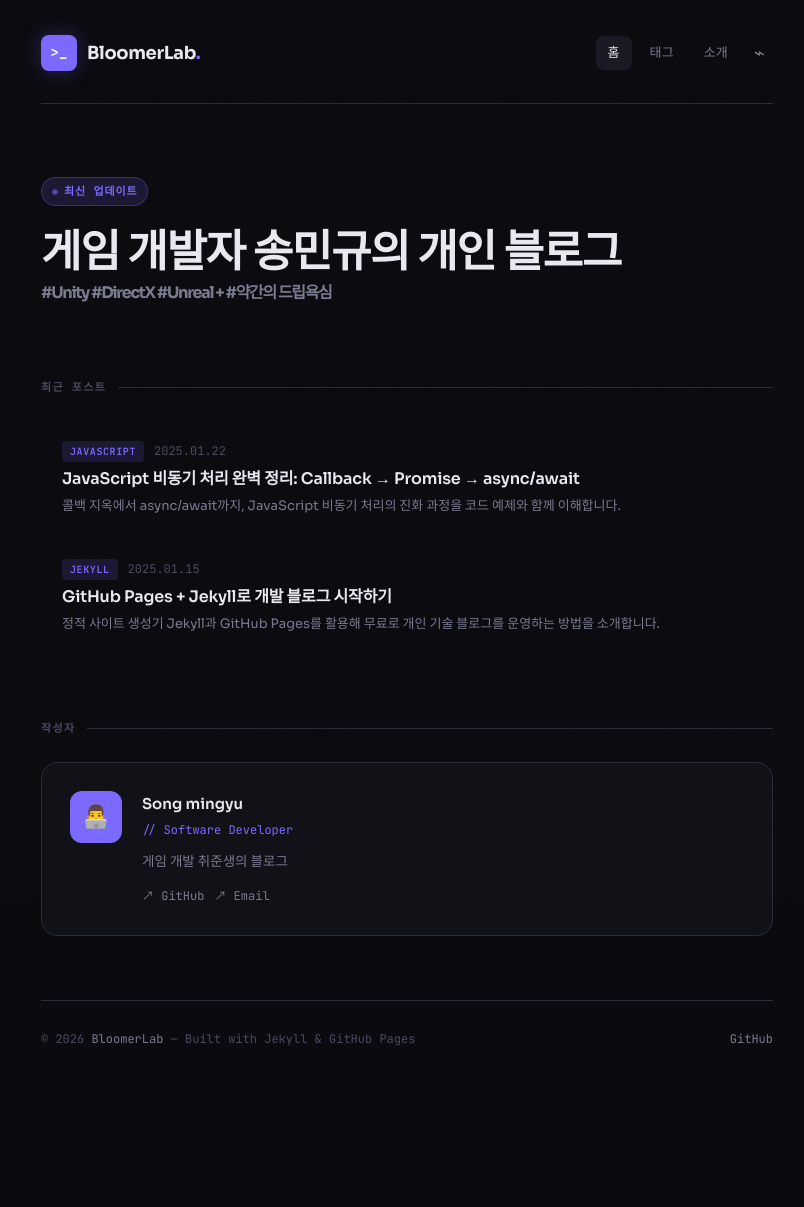
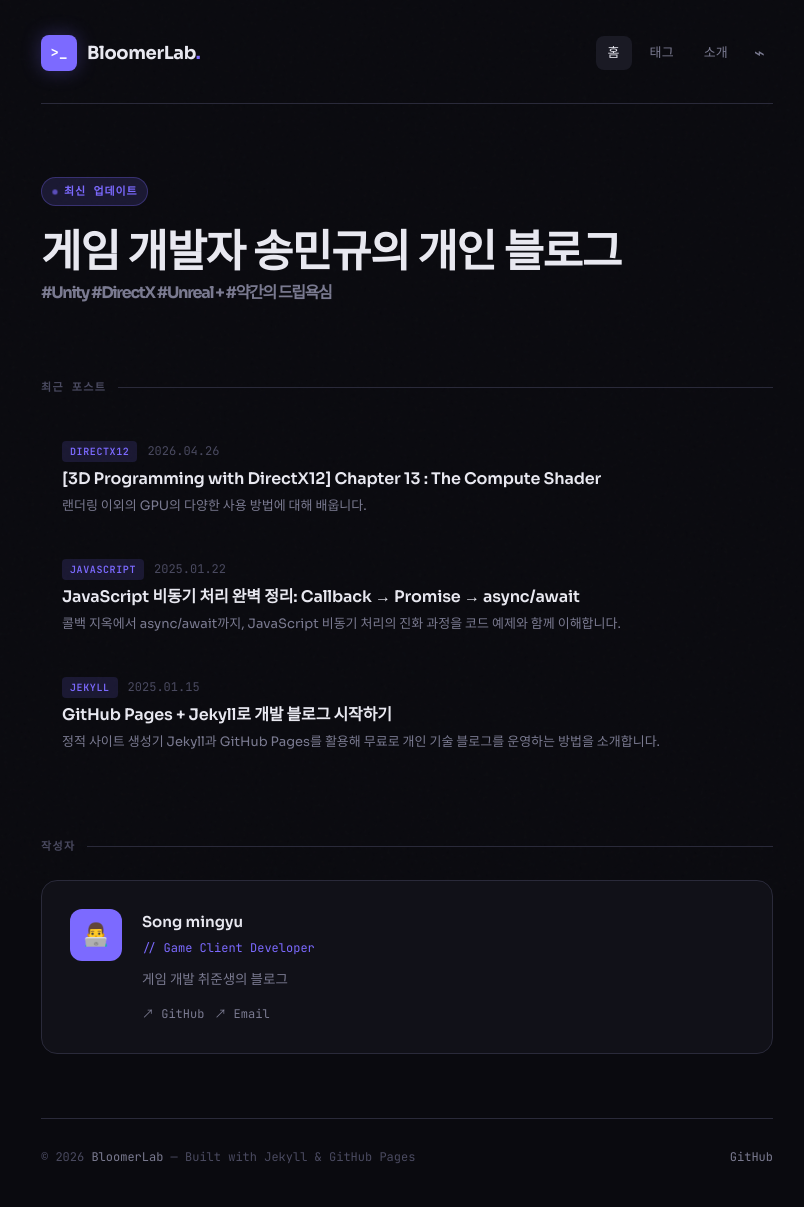
Before and after one commit to smg-927/smg-927.github.io, a Jekyll site: the page built from index.html, in a window 1280 px wide. Shown: the whole page, without its empty margins (233-1037 px from the left). Built offline with Jekyll 4.4.1, drawn with Linux system fonts in a browser that asks for light colours; before the commit the page ends 1089 px from its top, so only the background shows below that.

Commit message:
DX 블로그 테스트
올려볼게요

```diff
--- /dev/null
+++ b/_posts/2026-04-26-DirectX12_Chap13.md
@@ -0,0 +1,9 @@
+---
+layout: post
+title: "[3D Programming with DirectX12] Chapter 13 : The Compute Shader"
+description: "랜더링 이외의 GPU의 다양한 사용 방법에 대해 배웁니다."
+date: 2026-04-26
+tags: [DirectX12]
+---
+
+DirectX 13장이다 ㅎㅎㅎㅎ
--- a/index.html
+++ b/index.html
@@ -50,7 +50,7 @@ layout: default
     <div class="about-avatar">👨‍💻</div>
     <div>
       <div class="about-name">{{ site.author }}</div>
-      <div class="about-role">// Software Developer</div>
+      <div class="about-role">// Game Client Developer</div>
       <p class="about-bio">{{ site.description }}</p>
       <div class="about-links">
         {% if site.github_username %}
```
Also changed, not shown: _posts/2025-01-22-javascript-async copy.md (renamed from _posts/2025-01-22-javascript-async.md).
